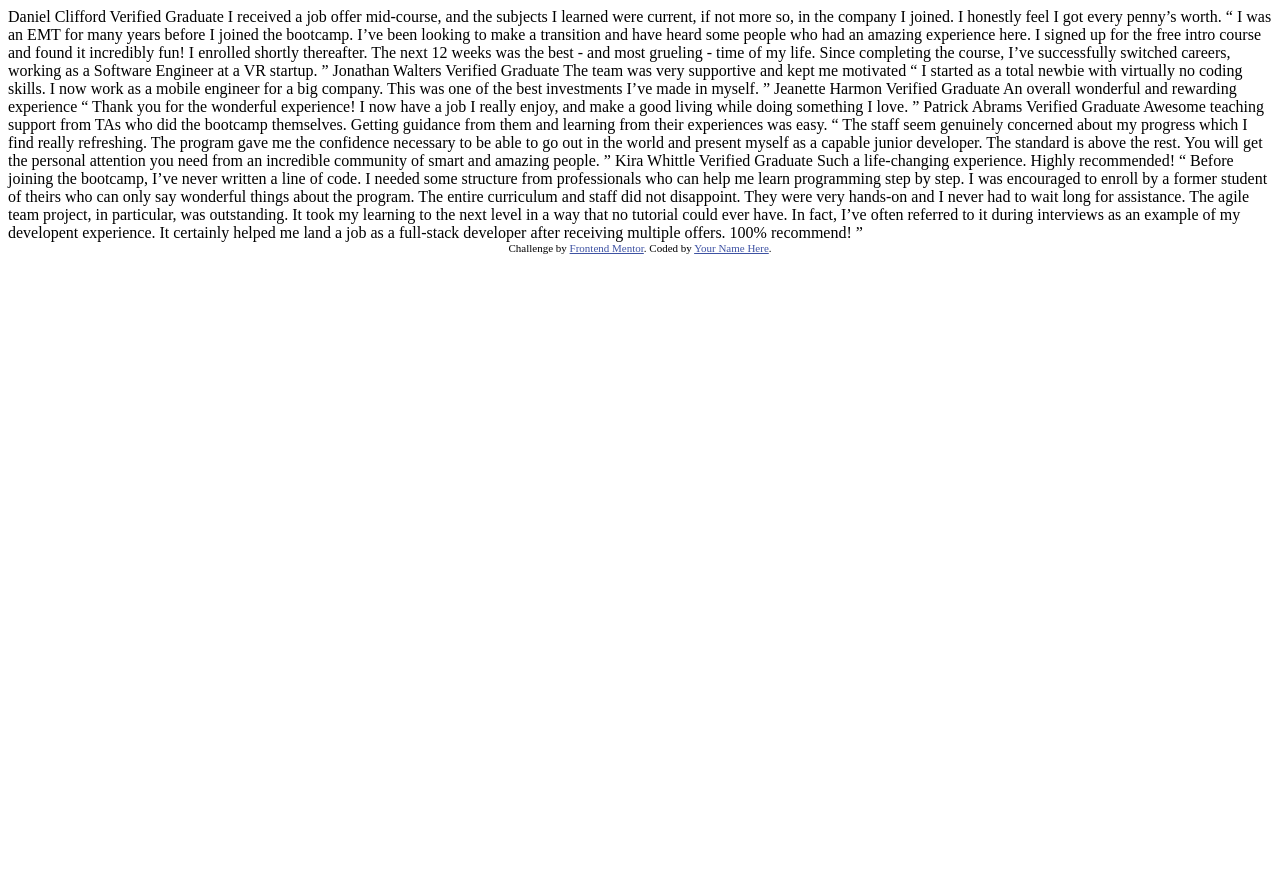
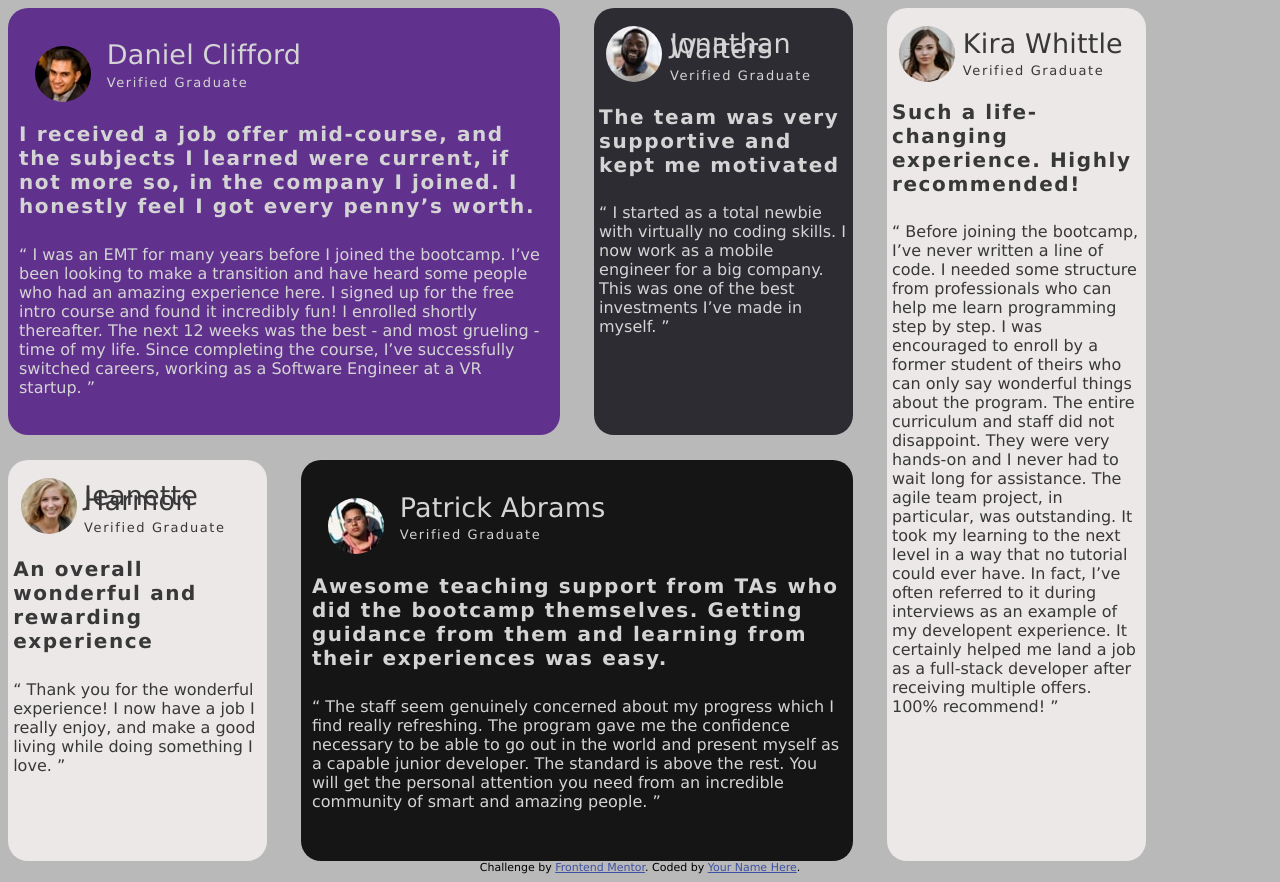
Before and after one commit to FrantiskaAli/testimomialChallenge, a plain HTML site: page index.html in a window 1280 px wide. Before the commit the page ends 800 px from the top, so only its background shows below. Drawn offline with Linux system fonts and the light colour scheme.

Commit message:
one hour progress

```diff
--- a/index.html
+++ b/index.html
@@ -7,7 +7,7 @@
   <link rel="icon" type="image/png" sizes="32x32" href="./images/favicon-32x32.png">
 
   <title>Frontend Mentor | [Challenge Name Here]</title>
-
+<link rel="stylesheet" type="text/css" href="./style.css">
   <!-- Feel free to remove these styles or customise in your own stylesheet 👍 -->
   <style>
     .attribution { font-size: 11px; text-align: center; }
@@ -15,59 +15,80 @@
   </style>
 </head>
 <body>
-  Daniel Clifford
-  Verified Graduate
+  <article id="myGrid">
+  <section id="daniel" class="card dark"> <!-- purple 2 columns card-->
+  <img src="./images/image-daniel.jpg" alt="daniel profile">
+  <h2>Daniel Clifford</h2>
+  <h3>Verified Graduate</h3>
 
-  I received a job offer mid-course, and the subjects I learned were current, if not more so,
-  in the company I joined. I honestly feel I got every penny’s worth.
 
-  “ I was an EMT for many years before I joined the bootcamp. I’ve been looking to make a
+  <h4>I received a job offer mid-course, and the subjects I learned were current, if not more so,
+  in the company I joined. I honestly feel I got every penny’s worth.</h4>
+
+  <p>“ I was an EMT for many years before I joined the bootcamp. I’ve been looking to make a
   transition and have heard some people who had an amazing experience here. I signed up
   for the free intro course and found it incredibly fun! I enrolled shortly thereafter.
   The next 12 weeks was the best - and most grueling - time of my life. Since completing
-  the course, I’ve successfully switched careers, working as a Software Engineer at a VR startup. ”
+  the course, I’ve successfully switched careers, working as a Software Engineer at a VR startup. ”</p>
 
-  Jonathan Walters
-  Verified Graduate
 
-  The team was very supportive and kept me motivated
+  </section>
+  <section id="johnatan" class="card dark">
+<img src="./images/image-jonathan.jpg" alt="johnatan profile">
+    <h2>Jonathan Walters</h2>
+  <h3>Verified Graduate</h3>
 
-  “ I started as a total newbie with virtually no coding skills. I now work as a mobile engineer
-  for a big company. This was one of the best investments I’ve made in myself. ”
+  <h4>The team was very supportive and kept me motivated</h4>
 
-  Jeanette Harmon
-  Verified Graduate
+ <p> “ I started as a total newbie with virtually no coding skills. I now work as a mobile engineer
+  for a big company. This was one of the best investments I’ve made in myself. ”</p>
 
-  An overall wonderful and rewarding experience
+  </section>
 
-  “ Thank you for the wonderful experience! I now have a job I really enjoy, and make a good living
-  while doing something I love. ”
+  <section id="jeanette" class="card white">
+  <img src="./images/image-jeanette.jpg" alt="jeanette profile">
+  <h2>Jeanette Harmon</h2>
+  <h3>Verified Graduate</h3>
 
-  Patrick Abrams
-  Verified Graduate
+  <h4>An overall wonderful and rewarding experience</h4>
 
-  Awesome teaching support from TAs who did the bootcamp themselves. Getting guidance from them and
-  learning from their experiences was easy.
+  <p>“ Thank you for the wonderful experience! I now have a job I really enjoy, and make a good living
+  while doing something I love. ”</p>
+</section>
 
-  “ The staff seem genuinely concerned about my progress which I find really refreshing. The program
+<section id="patric" class="card dark">
+  <img src="./images/image-patrick.jpg" alt="patric profile">
+  <h2>Patrick Abrams</h2>
+  <h3>Verified Graduate</h3>
+
+  <h4>Awesome teaching support from TAs who did the bootcamp themselves. Getting guidance from them and
+  learning from their experiences was easy.</h4>
+
+  <p>“ The staff seem genuinely concerned about my progress which I find really refreshing. The program
   gave me the confidence necessary to be able to go out in the world and present myself as a capable
   junior developer. The standard is above the rest. You will get the personal attention you need from
-  an incredible community of smart and amazing people. ”
+  an incredible community of smart and amazing people. ”</p>
+</section>
 
-  Kira Whittle
-  Verified Graduate
+<section id="kira" class="card white">
+  <img src="./images/image-kira.jpg" alt="kira profile">
+  <h2>Kira Whittle</h2>
+  <h3>Verified Graduate</h3>
 
-  Such a life-changing experience. Highly recommended!
+  <h4>Such a life-changing experience. Highly recommended!</h4>
 
-  “ Before joining the bootcamp, I’ve never written a line of code. I needed some structure from
+  <p>“ Before joining the bootcamp, I’ve never written a line of code. I needed some structure from
   professionals who can help me learn programming step by step. I was encouraged to enroll by a former
   student of theirs who can only say wonderful things about the program. The entire curriculum and staff
   did not disappoint. They were very hands-on and I never had to wait long for assistance. The agile team
   project, in particular, was outstanding. It took my learning to the next level in a way that no tutorial
   could ever have. In fact, I’ve often referred to it during interviews as an example of my developent
   experience. It certainly helped me land a job as a full-stack developer after receiving multiple offers.
-  100% recommend! ”
+  100% recommend! ”</p>
 
+  </section>
+
+</article>
   <div class="attribution">
     Challenge by <a href="https://www.frontendmentor.io?ref=challenge" target="_blank">Frontend Mentor</a>.
     Coded by <a href="#">Your Name Here</a>.
--- /dev/null
+++ b/style.css
@@ -0,0 +1,79 @@
+*{
+    font-family: Verdana, Geneva, Tahoma, sans-serif;
+    box-sizing:border-box ;
+}
+body{
+    background-color: rgb(185, 185, 185);
+}
+img{
+    border-radius: 50%;
+    float:left;
+    margin: 3% ;
+}
+
+h2{
+    font-size: 27px;
+    font-weight: 50;
+    letter-spacing: 0.01rem;
+    line-height: 5px;
+
+}
+h3{
+    line-height: 5px;
+    font-size: 13px;
+    font-weight: lighter;
+    letter-spacing: 0.1rem;
+    margin-bottom: 7%;
+
+}
+h4{
+    font-size: 20px;
+    font-weight: bolder;
+    letter-spacing:0.1rem;
+}
+.white {
+    color: rgb(56, 56, 56);
+    background-color: rgb(236, 232, 232);
+
+}
+.dark {
+    color:rgb(212, 212, 212);
+}
+
+
+#myGrid{
+    display: grid;
+    width: 90%;
+
+    grid-template-columns: 1fr 1fr 1fr 1fr ;
+    grid-template-rows: 1fr 1fr;
+    grid-template-areas: "dan dan jona kira"
+                        "jean pat pat kira";
+    gap: 3%;
+    }
+.card{
+    border-radius: 20px;
+    padding:4% 2%;
+
+}
+
+#jeanette{
+    grid-area: jean;
+}
+#kira{
+    grid-area:kira;
+}
+#daniel{
+    grid-area: dan;
+background-color: rgb(97, 50, 141);
+}
+#johnatan{
+    grid-area: jona;
+background-color: rgb(45, 44, 51);
+}
+
+#patric{
+    grid-area: pat;
+    background-color: rgb(21, 21, 22);
+
+}
```
